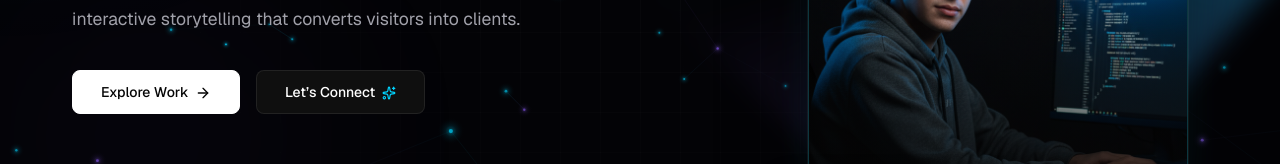
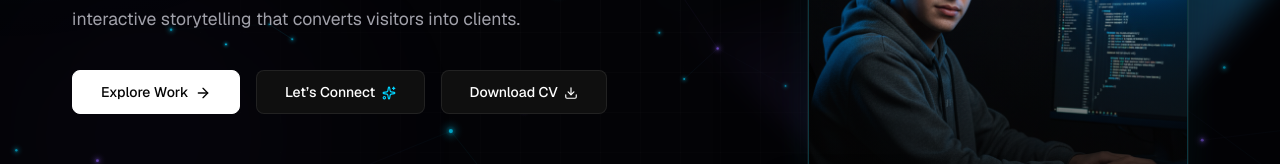
Before and after one commit to EbrahimAmer207/Ebrahim-Amer-V, a Next.js app: page / in a window 1280 px wide. Shown: the part 488-652 px from the top of the page. Built offline with nearby package versions, Linux system fonts and the light colour scheme.

Commit message:
feat: update CV to latest version and add Download CV button in Hero section

```diff
--- a/src/components/sections/Hero.tsx
+++ b/src/components/sections/Hero.tsx
@@ -112,6 +112,12 @@ export default function Hero() {
               Let&rsquo;s Connect
               <Sparkles size={14} style={{ marginLeft: '0.4rem', display: 'inline-block', verticalAlign: 'middle', color: 'var(--accent)' }} />
             </Button>
+            <a href="/Files/Ebrahim_Amer_CV.pdf" download="Ebrahim_Amer_CV.pdf" style={{ textDecoration: 'none' }}>
+              <Button variant="secondary">
+                Download CV
+                <Download size={14} style={{ marginLeft: '0.4rem', display: 'inline-block', verticalAlign: 'middle' }} />
+              </Button>
+            </a>
           </motion.div>
 
           {/* Proof stats */}
--- a/src/components/ui/CommandPalette.tsx
+++ b/src/components/ui/CommandPalette.tsx
@@ -117,7 +117,7 @@ export default function CommandPalette() {
       title: 'Download Curriculum Vitae (CV)',
       category: 'Actions',
       icon: <FileText size={18} />,
-      action: () => openLink('/Files/Ebrahim_Abdelmonem_Frontend_Developer_CV(1).pdf'),
+      action: () => openLink('/Files/Ebrahim_Amer_CV.pdf'),
     },
     {
       id: 'action-email',
```
Also changed, not shown: 1 other file (tests, documents, lock files or other folders).
